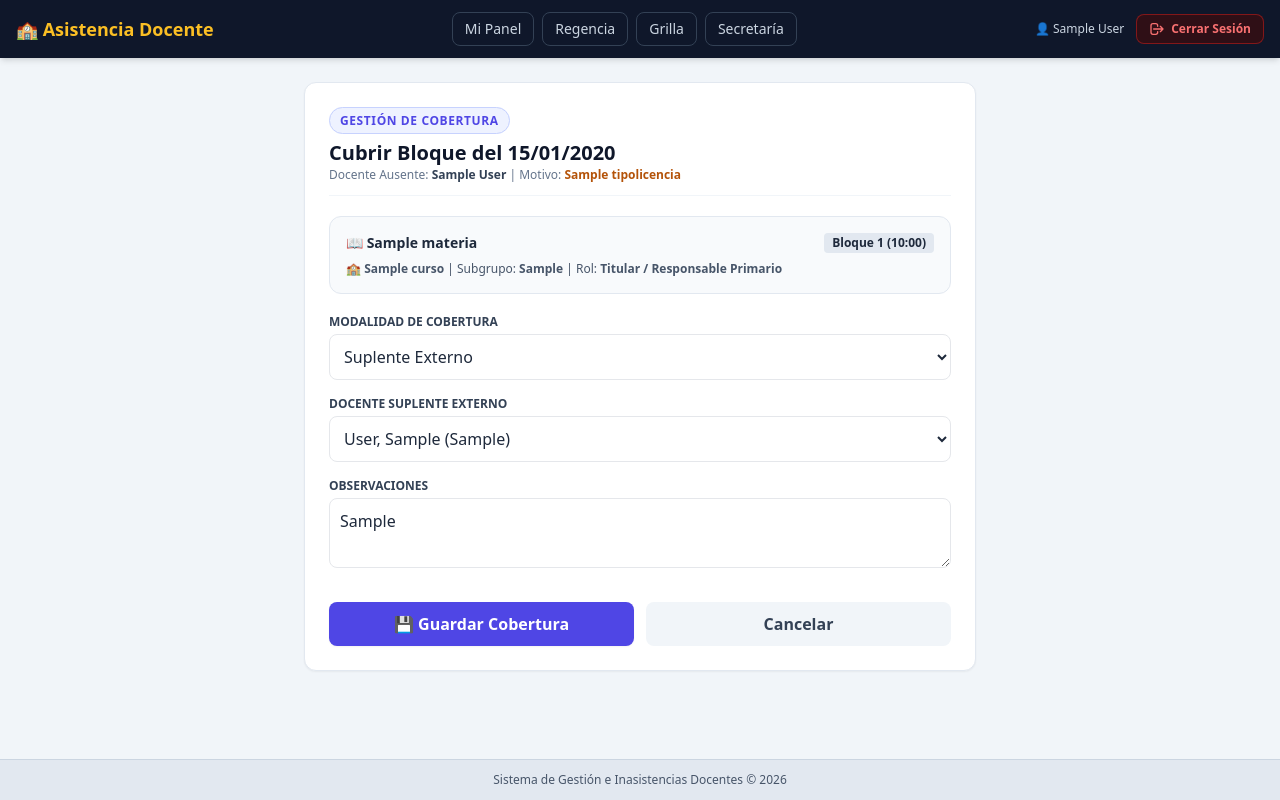
After one commit to FlanduaN/App-Asistencia-Docente, a Django app: page /licencia/1/cubrir/1/ in a window 1280 px wide. The commit adds this page. Run offline with Django 5.2, Linux system fonts and the light colour scheme; a user stored in the database is signed in; tables that the repository leaves empty hold one stand-in row (values such as "Sample post"); some libraries are stand-ins or nearby versions.

Commit message:
fix(licencias): resolver NoReverseMatch en coberturas y limpiar HTML del dashboard

```diff
--- a/licencias/forms.py
+++ b/licencias/forms.py
@@ -1,9 +1,9 @@
 from django import forms
 from django.contrib.auth.models import User
 from django.utils.crypto import get_random_string
-from .models import SolicitudLicencia, Docente
+from .models import SolicitudLicencia, Docente, Materia, HorarioDocente, Suplencia
 
-# Función para obtener el siguiente legajo disponible
+# --- Función para obtener el siguiente legajo disponible ---
 def obtener_siguiente_legajo():
     """ Busca el número de legajo numérico más alto registrado y sugiere el siguiente """
     docentes = Docente.objects.all()
@@ -16,6 +16,7 @@ def obtener_siguiente_legajo():
         return str(max(legajos_numericos) + 1)
     return "1001"  # Valor inicial por defecto si no hay legajos cargados
 
+# --- FORMULARIO DE ALTA DE DOCENTE ---
 class AltaDocenteForm(forms.Form):
     first_name = forms.CharField(label="Nombre", max_length=150, widget=forms.TextInput(attrs={'class': 'w-full p-2.5 border rounded-lg'}))
     last_name = forms.CharField(label="Apellido", max_length=150, widget=forms.TextInput(attrs={'class': 'w-full p-2.5 border rounded-lg'}))
@@ -81,7 +82,7 @@ class AltaDocenteForm(forms.Form):
 
         return docente, password_provisoria, username
 
-# Formulario para la creación de una solicitud de licencia
+# --- FORMULARIO DE SOLICITUD DE LICENCIA ---
 class SolicitudLicenciaForm(forms.ModelForm):
     class Meta:
         model = SolicitudLicencia
@@ -124,3 +125,89 @@ class SolicitudLicenciaForm(forms.ModelForm):
             cleaned_data['fecha_hasta'] = fecha_solicitud
 
         return cleaned_data
+
+# --- FORMULARIO DE ALTA DE MATERIA ---
+class MateriaForm(forms.ModelForm):
+    class Meta:
+        model = Materia
+        fields = ['nombre', 'tipo_modalidad']
+        widgets = {
+            'nombre': forms.TextInput(attrs={
+                'class': 'w-full p-2.5 border rounded-lg bg-white focus:ring-2 focus:ring-indigo-500'
+            }),
+            'tipo_modalidad': forms.Select(attrs={
+                'class': 'w-full p-2.5 border rounded-lg bg-white focus:ring-2 focus:ring-indigo-500'
+            }),
+        }
+
+# --- FORMULARIO DE ALTA DE HORARIO DOCENTE ---
+class HorarioDocenteForm(forms.ModelForm):
+    class Meta:
+        model = HorarioDocente
+        fields = ['docente', 'materia', 'curso', 'dia_semana', 'bloque', 'rol', 'seccion']
+        widgets = {
+            'docente': forms.Select(attrs={'class': 'w-full p-2.5 border rounded-lg bg-white'}),
+            'materia': forms.Select(attrs={'class': 'w-full p-2.5 border rounded-lg bg-white'}),
+            'curso': forms.Select(attrs={'class': 'w-full p-2.5 border rounded-lg bg-white'}),
+            'dia_semana': forms.Select(attrs={'class': 'w-full p-2.5 border rounded-lg bg-white'}),
+            'bloque': forms.Select(attrs={'class': 'w-full p-2.5 border rounded-lg bg-white'}),
+            'rol': forms.Select(attrs={'class': 'w-full p-2.5 border rounded-lg bg-white'}),
+            'seccion': forms.TextInput(attrs={
+                'class': 'w-full p-2.5 border rounded-lg bg-white',
+                'placeholder': 'Ej: Grupo A, Laboratorio 1 (Opcional)'
+            }),
+        }
+
+    def clean(self):
+        cleaned_data = super().clean()
+        docente = cleaned_data.get('docente')
+        bloque = cleaned_data.get('bloque')
+        dia_semana = cleaned_data.get('dia_semana')
+
+        # Validación: Evitar que el MISMO docente se superponga consigo mismo en dos aulas al mismo tiempo
+        if docente and bloque and dia_semana:
+            existente = HorarioDocente.objects.filter(
+                docente=docente,
+                bloque=bloque,
+                dia_semana=dia_semana
+            )
+            if self.instance.pk:
+                existente = existente.exclude(pk=self.instance.pk)
+
+            if existente.exists():
+                self.add_error('bloque', f"El docente {docente} ya tiene asignada otra clase en este mismo bloque y día.")
+
+        return cleaned_data
+
+# --- FORMULARIO DE ALTA DE SUPLENCIA ---
+class SuplenciaForm(forms.ModelForm):
+    class Meta:
+        model = Suplencia
+        fields = ['tipo_cobertura', 'docente_suplente', 'observaciones']
+        widgets = {
+            'tipo_cobertura': forms.Select(attrs={
+                'class': 'w-full p-2.5 border rounded-lg bg-white focus:ring-2 focus:ring-indigo-500',
+                'id': 'select_tipo_cobertura'
+            }),
+            'docente_suplente': forms.Select(attrs={
+                'class': 'w-full p-2.5 border rounded-lg bg-white focus:ring-2 focus:ring-indigo-500',
+                'id': 'select_docente_suplente'
+            }),
+            'observaciones': forms.Textarea(attrs={
+                'class': 'w-full p-2.5 border rounded-lg bg-white',
+                'rows': 2,
+                'placeholder': 'Anotaciones opcionales sobre la cobertura...'
+            }),
+        }
+
+    def clean(self):
+        cleaned_data = super().clean()
+        tipo_cobertura = cleaned_data.get('tipo_cobertura')
+        docente_suplente = cleaned_data.get('docente_suplente')
+
+        # Si la cobertura es externa, es obligatorio elegir un docente suplente
+        if tipo_cobertura == 'EXTERNA' and not docente_suplente:
+            self.add_error('docente_suplente', "Debe seleccionar un docente suplente para la cobertura externa.")
+
+        # En caso de absorción o Jefe de Lab, si no seleccionan suplente, no arroja error
+        return cleaned_data
--- /dev/null
+++ b/licencias/templates/licencias/asignar_cobertura.html
@@ -0,0 +1,106 @@
+{% extends 'licencias/base.html' %}
+
+{% block title %}Asignar Cobertura / Absorción{% endblock %}
+
+{% block content %}
+<div class="max-w-2xl mx-auto bg-white rounded-xl shadow-sm border border-slate-200 p-6 space-y-5">
+    <div class="border-b border-slate-100 pb-3">
+        <span class="text-xs font-bold uppercase tracking-wider text-indigo-600 bg-indigo-50 px-2.5 py-1 rounded-full border border-indigo-200">
+            Gestión de Cobertura
+        </span>
+        <h2 class="text-xl font-bold text-slate-900 mt-2">Cubrir Bloque del {{ fecha_cobertura|date:"d/m/Y" }}</h2>
+        <p class="text-xs text-slate-500">
+            Docente Ausente: <strong class="text-slate-700">{{ licencia.docente.user.get_full_name }}</strong> |
+            Motivo: <strong class="text-amber-700">{{ licencia.tipo_licencia.nombre }}</strong>
+        </p>
+    </div>
+
+    <!-- DETALLE DEL BLOQUE AFECTADO -->
+    <div class="bg-slate-50 p-4 rounded-xl border border-slate-200 space-y-2 text-xs">
+        <div class="flex justify-between items-center">
+            <span class="font-bold text-slate-800 text-sm">📖 {{ horario.materia.nombre }}</span>
+            <span class="bg-slate-200 text-slate-800 font-bold px-2 py-0.5 rounded">
+                Bloque {{ horario.bloque.numero }} ({{ horario.bloque.hora_inicio|time:"H:i" }})
+            </span>
+        </div>
+        <div class="text-slate-600">
+            🏫 <strong>{{ horario.curso.nombre }}</strong>
+            {% if horario.seccion %}| Subgrupo: <strong>{{ horario.seccion }}</strong>{% endif %}
+            | Rol: <strong>{{ horario.get_rol_display }}</strong>
+        </div>
+
+        <!-- CO-DOCENTES DETECTADOS -->
+        {% if co_docentes %}
+            <div class="mt-3 pt-2 border-t border-slate-200">
+                <span class="font-bold text-slate-700 block mb-1">👥 Co-docentes / Pareja en el mismo bloque:</span>
+                <div class="flex flex-wrap gap-2">
+                    {% for co in co_docentes %}
+                        <span class="bg-indigo-100 text-indigo-800 font-semibold px-2 py-1 rounded border border-indigo-200 text-[11px]">
+                            👤 {{ co.docente.user.get_full_name }} ({{ co.get_rol_display }})
+                        </span>
+                    {% endfor %}
+                </div>
+            </div>
+        {% endif %}
+    </div>
+
+    <!-- FORMULARIO DE COBERTURA -->
+    <form method="post" class="space-y-4">
+        {% csrf_token %}
+
+        {% if form.errors %}
+            <div class="p-3 bg-red-50 border border-red-200 rounded-lg text-red-700 text-xs font-semibold">
+                ⚠️ Revisa los campos antes de guardar.
+            </div>
+        {% endif %}
+
+        <div>
+            <label class="block text-xs font-bold text-slate-700 uppercase mb-1">Modalidad de Cobertura</label>
+            {{ form.tipo_cobertura }}
+            {% if form.tipo_cobertura.errors %}<p class="text-xs text-red-600 font-bold mt-1">{{ form.tipo_cobertura.errors.0 }}</p>{% endif %}
+        </div>
+
+        <div id="container_docente_suplente">
+            <label class="block text-xs font-bold text-slate-700 uppercase mb-1">Docente Suplente Externo</label>
+            {{ form.docente_suplente }}
+            {% if form.docente_suplente.errors %}<p class="text-xs text-red-600 font-bold mt-1">{{ form.docente_suplente.errors.0 }}</p>{% endif %}
+        </div>
+
+        <div>
+            <label class="block text-xs font-bold text-slate-700 uppercase mb-1">Observaciones</label>
+            {{ form.observaciones }}
+        </div>
+
+        <div class="flex items-center gap-3 pt-3">
+            <button type="submit" class="w-full bg-indigo-600 hover:bg-indigo-700 text-white font-bold py-2.5 rounded-lg shadow-sm transition-all">
+                💾 Guardar Cobertura
+            </button>
+            <a href="{% url 'dashboard_regencia' %}" class="w-full bg-slate-100 hover:bg-slate-200 text-slate-700 font-bold py-2.5 text-center rounded-lg transition-all">
+                Cancelar
+            </a>
+        </div>
+    </form>
+</div>
+
+<script>
+    document.addEventListener('DOMContentLoaded', function() {
+        const selectTipo = document.getElementById('select_tipo_cobertura');
+        const containerSuplente = document.getElementById('container_docente_suplente');
+
+        function toggleSuplente() {
+            if (selectTipo && containerSuplente) {
+                if (selectTipo.value === 'EXTERNA') {
+                    containerSuplente.style.display = 'block';
+                } else {
+                    containerSuplente.style.display = 'none';
+                }
+            }
+        }
+
+        if (selectTipo) {
+            selectTipo.addEventListener('change', toggleSuplente);
+            toggleSuplente();
+        }
+    });
+</script>
+{% endblock %}
--- a/licencias/urls.py
+++ b/licencias/urls.py
@@ -24,4 +24,5 @@ urlpatterns = [
     path('registrar/', views.registrar_inasistencia, name='registrar_inasistencia'),
     path('editar/<int:licencia_id>/', views.editar_inasistencia, name='editar_inasistencia'),
     path('eliminar/<int:licencia_id>/', views.eliminar_inasistencia, name='eliminar_inasistencia'),
+    path('licencia/<int:licencia_id>/cubrir/<int:horario_id>/', views.asignar_cobertura, name='asignar_cobertura'),
 ]
--- a/licencias/views.py
+++ b/licencias/views.py
@@ -7,7 +7,7 @@ from django.contrib import messages
 from django.contrib.auth.models import User
 from datetime import date, datetime, timedelta
 from .models import HorarioDocente, SolicitudLicencia, Docente, BloqueHorario, Suplencia
-from .forms import SolicitudLicenciaForm, AltaDocenteForm, obtener_siguiente_legajo
+from .forms import SolicitudLicenciaForm, AltaDocenteForm, SuplenciaForm, obtener_siguiente_legajo
 
 
 # ------------------------------------------------------------------
@@ -199,28 +199,22 @@ def reactivar_docente(request, docente_id):
 # ---- vista principal para el perfil de regencia
 @login_required
 def dashboard_regencia(request):
-    request.session['perfil_activo'] = request.session.get('perfil_activo', 'regente')
-    fecha_param = request.GET.get('fecha')
+    fecha_str = request.GET.get('fecha', datetime.now().strftime('%Y-%m-%d'))
+    try:
+        fecha_seleccionada = datetime.strptime(fecha_str, '%Y-%m-%d').date()
+    except ValueError:
+        fecha_seleccionada = datetime.now().date()
 
-    if fecha_param:
-        try:
-            fecha_seleccionada = datetime.strptime(fecha_param, '%Y-%m-%d').date()
-        except ValueError:
-            fecha_seleccionada = date.today()
-    else:
-        fecha_seleccionada = date.today()
+    # Días de la semana en Django (1=Lunes, 7=Domingo)
+    dia_actual_num = fecha_seleccionada.isoweekday()
 
-    dia_actual_num = fecha_seleccionada.isoweekday()
-    nombre_dias = {1: 'Lunes', 2: 'Martes', 3: 'Miércoles', 4: 'Jueves', 5: 'Viernes', 6: 'Sábado', 7: 'Domingo'}
-    dia_actual_nombre = nombre_dias.get(dia_actual_num, 'Lunes')
-
-    # (Consulta por Rango de Fechas):
     licencias_hoy = SolicitudLicencia.objects.filter(
         fecha_solicitud__lte=fecha_seleccionada,
         fecha_hasta__gte=fecha_seleccionada
     ).select_related('docente__user', 'tipo_licencia').prefetch_related('bloques_afectados')
 
     ausencias_procesadas = []
+
     for licencia in licencias_hoy:
         horarios_docente = HorarioDocente.objects.filter(
             docente=licencia.docente,
@@ -229,35 +223,41 @@ def dashboard_regencia(request):
 
         bloques_evaluados = []
         for h in horarios_docente:
-            if es_bloque_afectado(h.bloque, licencia, horarios_docente):
-                suplencia = Suplencia.objects.filter(
-                    licencia=licencia,
-                    horario=h,
-                    fecha=fecha_seleccionada
-                ).select_related('docente_suplente__user').first()
+            # Buscar si existen co-docentes en el mismo bloque, materia y curso
+            co_docentes = HorarioDocente.objects.filter(
+                bloque=h.bloque,
+                curso=h.curso,
+                materia=h.materia,
+                dia_semana=dia_actual_num
+            ).exclude(docente=licencia.docente).select_related('docente__user')
 
-                bloques_evaluados.append({
-                    'horario': h,
-                    'afectado': True,
-                    'suplencia': suplencia
-                })
+            # Buscar si ya se registró una cobertura (suplencia o absorción)
+            suplencia = Suplencia.objects.filter(
+                licencia=licencia,
+                horario=h,
+                fecha=fecha_seleccionada
+            ).select_related('docente_suplente__user').first()
 
-        # SE INCLUYE SIEMPRE LA LICENCIA EN EL PANEL (con o sin horarios asignados)
-            ausencias_procesadas.append({
-                'licencia': licencia,
-                'docente': licencia.docente,
-                'bloques_evaluados': bloques_evaluados
+            bloques_evaluados.append({
+                'horario': h,
+                'co_docentes': co_docentes,
+                'modalidad': h.materia.tipo_modalidad,
+                'es_pareja': h.materia.tipo_modalidad == 'PAREJA' and co_docentes.exists(),
+                'es_taller': h.materia.tipo_modalidad == 'TALLER',
+                'suplencia': suplencia
             })
 
+        ausencias_procesadas.append({
+            'licencia': licencia,
+            'docente': licencia.docente,
+            'bloques_evaluados': bloques_evaluados
+        })
+
     contexto = {
-        'dia_nombre': dia_actual_nombre,
+        'ausencias_procesadas': ausencias_procesadas,
         'fecha_seleccionada': fecha_seleccionada,
-        'ausencias_procesadas': ausencias_procesadas,
-        'total_ausentes': len(ausencias_procesadas),
-        'es_fin_de_semana': dia_actual_num > 5,
-        'perfil_actual': request.session.get('perfil_activo', 'regente'),
+        'perfil_actual': 'regente'
     }
-
     return render(request, 'licencias/dashboard.html', contexto)
 
 # ---- vista principal para el perfil de preceptoría (grilla horaria)
@@ -373,11 +373,11 @@ def dashboard_secretaria(request):
                 })
 
         # SE INCLUYE SIEMPRE LA LICENCIA EN EL PANEL (con o sin horarios asignados)
-            ausencias_procesadas.append({
-                'licencia': licencia,
-                'docente': licencia.docente,
-                'bloques_evaluados': bloques_evaluados
-            })
+        ausencias_procesadas.append({
+            'licencia': licencia,
+            'docente': licencia.docente,
+            'bloques_evaluados': bloques_evaluados
+        })
 
     contexto = {
         'dia_nombre': dia_actual_nombre,
@@ -492,4 +492,61 @@ def eliminar_inasistencia(request, licencia_id):
 
     return render(request, 'licencias/confirmar_eliminar.html', {'licencia': licencia})
 
+@login_required
+def asignar_cobertura(request, licencia_id, horario_id):
+    licencia = get_object_or_404(SolicitudLicencia, id=licencia_id)
+    horario = get_object_or_404(HorarioDocente, id=horario_id)
+
+    fecha_str = request.GET.get('fecha', str(licencia.fecha_solicitud))
+    fecha_cobertura = datetime.strptime(fecha_str, '%Y-%m-%d').date()
+
+    # Buscar co-docentes presentes en ese mismo bloque/materia
+    co_docentes = HorarioDocente.objects.filter(
+        bloque=horario.bloque,
+        curso=horario.curso,
+        materia=horario.materia,
+        dia_semana=horario.dia_semana
+    ).exclude(docente=licencia.docente).select_related('docente__user')
+
+    # Obtener o instanciar la suplencia existente
+    suplencia = Suplencia.objects.filter(
+        licencia=licencia,
+        horario=horario,
+        fecha=fecha_cobertura
+    ).first()
+
+    if request.method == 'POST':
+        form = SuplenciaForm(request.POST, instance=suplencia)
+        if form.is_valid():
+            cobertura = form.save(commit=False)
+            cobertura.licencia = licencia
+            cobertura.horario = horario
+            cobertura.fecha = fecha_cobertura
+
+            # Si eligió absorción por pareja o Jefe de Lab, no requiere docente suplente externo
+            if cobertura.tipo_cobertura in ['ABSORCION', 'JEFE_LAB']:
+                cobertura.docente_suplente = None
+
+            cobertura.save()
+            messages.success(request, "Cobertura / Absorción registrada correctamente.")
+            return redirect('dashboard_regencia')
+    else:
+        # Valores por defecto inteligentes
+        initial_data = {}
+        if horario.materia.tipo_modalidad == 'PAREJA' and co_docentes.exists():
+            initial_data['tipo_cobertura'] = 'ABSORCION'
+        elif horario.rol == 'TITULAR' and co_docentes.filter(rol='JEFE_LAB').exists():
+            initial_data['tipo_cobertura'] = 'JEFE_LAB'
+
+        form = SuplenciaForm(instance=suplencia, initial=initial_data)
+
+    contexto = {
+        'form': form,
+        'licencia': licencia,
+        'horario': horario,
+        'co_docentes': co_docentes,
+        'fecha_cobertura': fecha_cobertura
+    }
+    return render(request, 'licencias/asignar_cobertura.html', contexto)
+
 # --------------------------------------------------
```
Also changed, not shown: core/settings.py (+13 -0 lines), licencias/models.py (+79 -22 lines), licencias/templates/licencias/dashboard.html (+25 -16 lines), README.txt, licencias/migrations/0006_alter_horariodocente_options_and_more.py (added).
